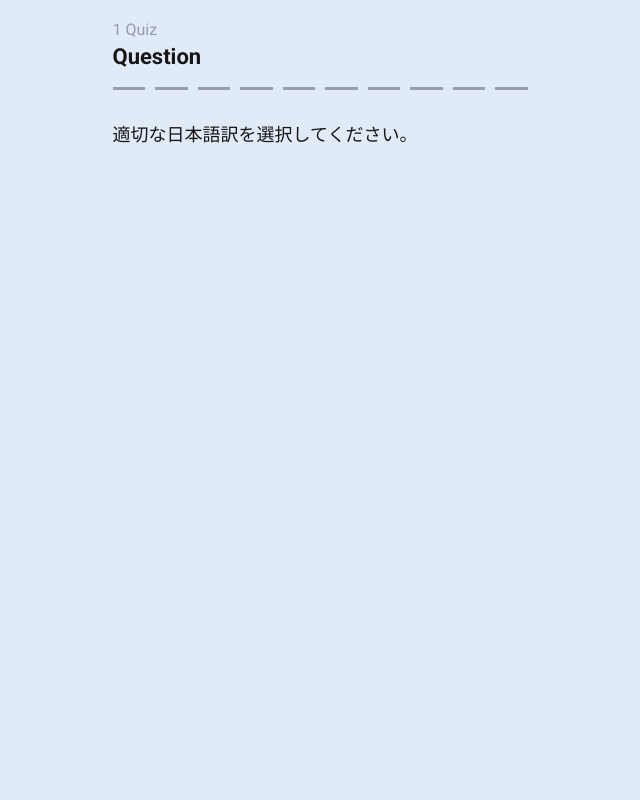
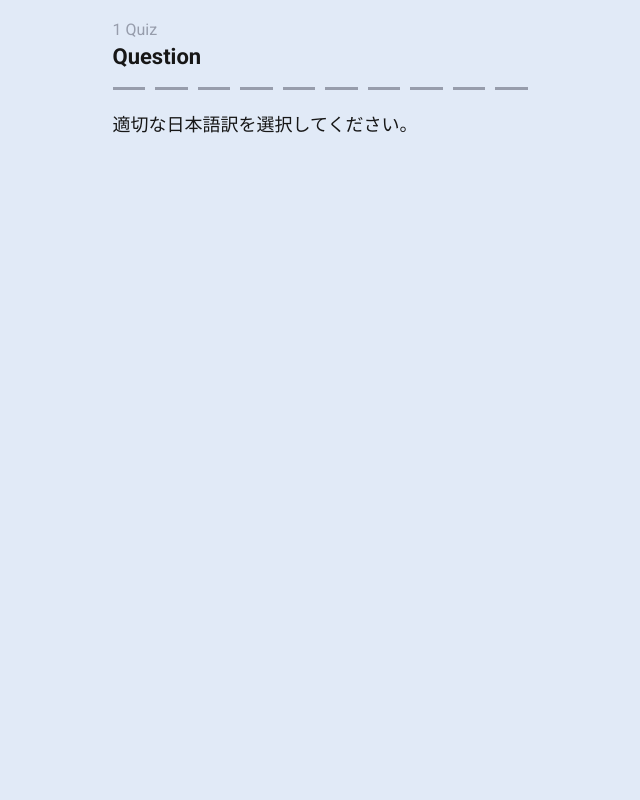
Before and after one commit to y200090/project_research, a Flask app: page /mypage/learnings/quiz/1 in a window 1280 px wide. Shown: the whole page, without its empty margins (320-960 px from the left). Run offline with Flask 2, Linux system fonts and the light colour scheme; a user stored in the database is signed in; data comes from the database, SQL or seed files in the repository; both versions use the stored data as it was after the commit; some libraries are stand-ins or nearby versions.

Commit message:
2022/10/07 22:56

```diff
--- a/static/css/quiz.css
+++ b/static/css/quiz.css
@@ -124,11 +124,11 @@ body {
 }
 .quiz-container {
     position: relative;
-    /* VIEWPORT: 376px~414px, VALUES: 20px~30px */
-    height: calc(100% - clamp(1.25rem, -4.934rem + 26.32vw, 1.875rem));
+    /* VIEWPORT: 376px~414px, VALUES: 10px~20px */
+    height: calc(100% - clamp(0.625rem, -5.559rem + 26.32vw, 1.25rem));
     width: 100%;
-    /* VIEWPORT: 376px~414px, VALUES: 20px~30px */
-    margin-top: clamp(1.25rem, -4.934rem + 26.32vw, 1.875rem);
+    /* VIEWPORT: 376px~414px, VALUES: 10px~20px */
+    margin-top: clamp(0.625rem, -5.559rem + 26.32vw, 1.25rem);
     /* VIEWPORT: 376px~414px, VALUES: 20px~30px */
     padding-bottom: clamp(1.25rem, -4.934rem + 26.32vw, 1.875rem);
     display: flex;
@@ -138,14 +138,14 @@ body {
 }
 .quiz-content {
     width: 100%;
-    /* VIEWPORT: 376px~414px, VALUES: 40px~50px */
-    margin-bottom: clamp(2.5rem, -3.684rem + 26.32vw, 3.125rem);
+    /* VIEWPORT: 376px~414px, VALUES: 30px~40px */
+    margin-bottom: clamp(1.875rem, -4.309rem + 26.32vw, 2.5rem);
     display: flex;
     align-items: center;
     justify-content: center;
     flex-direction: column;
-    /* VIEWPORT: 376px~414px, VALUES: 40px~50px */
-    row-gap: clamp(2.5rem, -3.684rem + 26.32vw, 3.125rem);
+    /* VIEWPORT: 376px~414px, VALUES: 30px~40px */
+    row-gap: clamp(1.875rem, -4.309rem + 26.32vw, 2.5rem);
     color: var(--text);
 }
 .statement {
```
Also changed, not shown: database.db.
